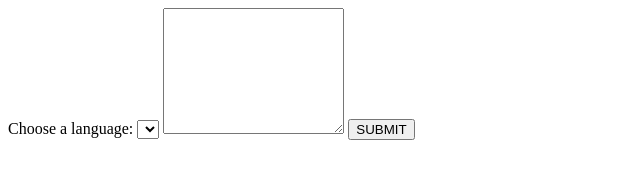
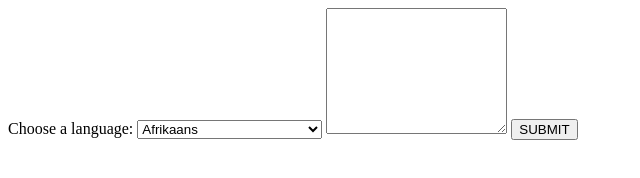
Before and after one commit to dbrchrd/Text-To-Speech_JS, a plain HTML site: page index.html in a window 1280 px wide. Shown: the whole page, without its empty margins (0-640 px from the left). Drawn offline with Linux system fonts and the light colour scheme.

Commit message:
Update index.html
DOM creating (for the Select/Option)

```diff
--- a/index.html
+++ b/index.html
@@ -66,5 +66,10 @@
       [ "vi", "Vietnamese" ],
       [ "cy", "Welsh" ]
     ]
+    languages.forEach((item, i) => {
+      let opt = document.createElement("option");
+      opt.value = item[0]; opt.innerHTML = item[1];
+      document.querySelector("#lang").add(opt, null);
+    });
   </script>
 </html>
```
